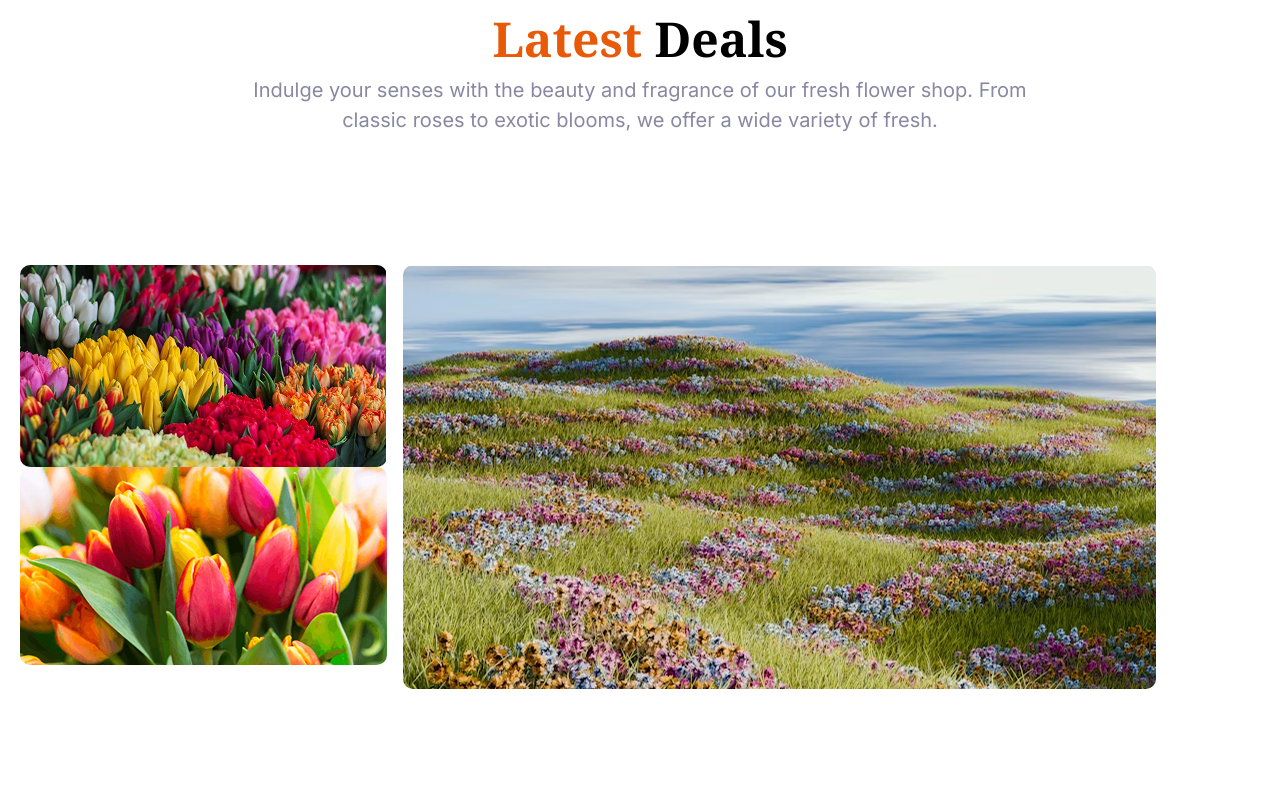
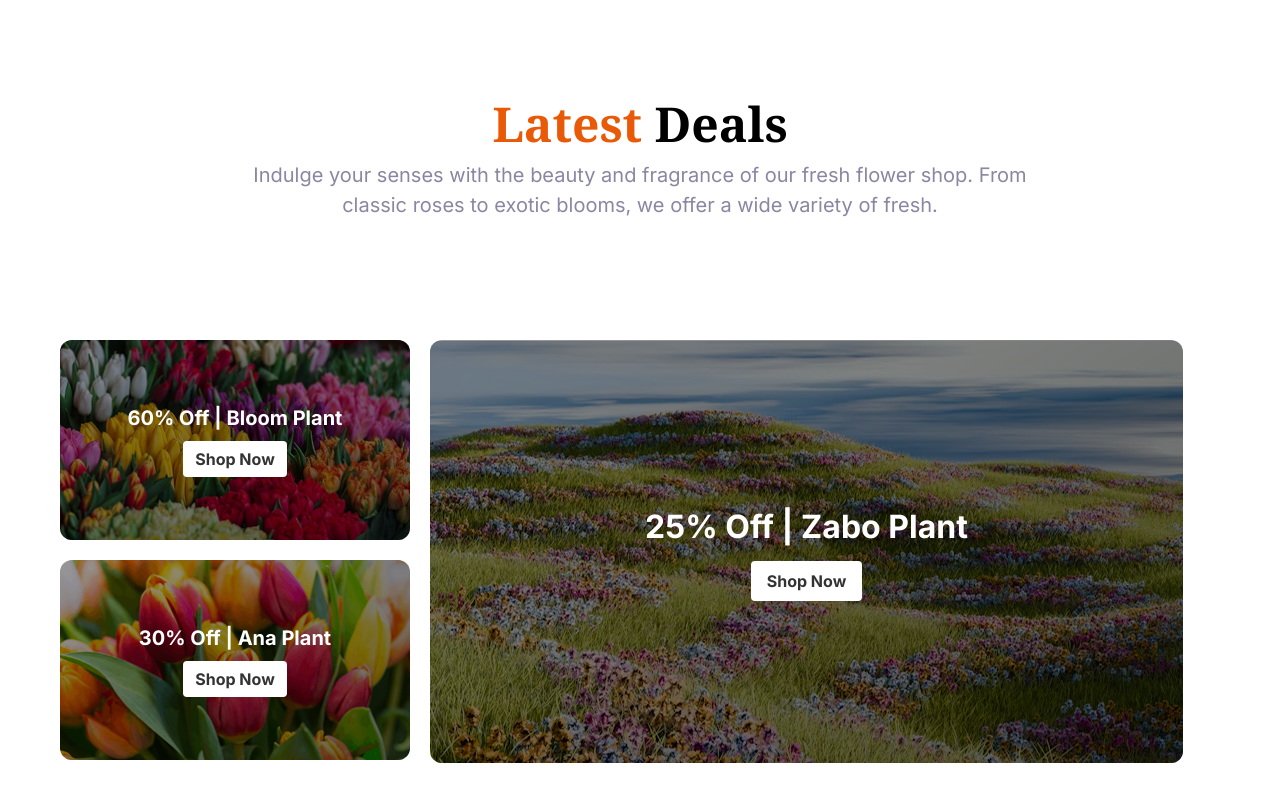
Before and after one commit to Maisha-sultana/second-portfolio, a plain HTML site: page index.html in a window 1280 px wide. Shown: the part 2788-3590 px from the top of the page. Before the commit the page ends 3477 px from the top, so only its background shows below. Drawn offline with nearby package versions, Linux system fonts and the light colour scheme.

Commit message:
added new sections and css

```diff
--- a/index.html
+++ b/index.html
@@ -39,7 +39,7 @@
             <div class="plants">
             <div class="plant-content">
                 <h1 class="plant-title noto-serif-normal "><span class="orange">Our</span> Plants</h1>
-                <p class="plant-discription inter-normal text-light-gray">Indulge your senses with the beauty and fragrance of our fresh flower shop. From classic roses to exotic blooms, we offer a wide variety of fresh.</p>
+                <p class="plant-discription inter-normal text-light-gray">Indulge your senses with the beauty and fragrance of our fresh flower shop. From <br> classic roses to exotic blooms, we offer a wide variety of fresh.</p>
             </div>
            <div class="plant-container">
 
@@ -113,13 +113,33 @@
                 <h1 class="plant-title noto-serif-normal "><span class="orange">Latest</span> Deals</h1>
                 <p class="plant-discription inter-normal text-light-gray">Indulge your senses with the beauty and fragrance of our fresh flower shop. From <br>classic roses to exotic blooms, we offer a wide variety of fresh.</p>
             </div>
-            <div class="row display-flex gap-4">
-                 <div class="ver-row">
+             <div class="container">
+
+  <div class="left-column">
+    <div class="card">
       <img src="assets/deal-bloom.png" alt="">
+      <div class="overlay">
+        <h2>60% Off | Bloom Plant</h2>
+        <a href="#">Shop Now</a>
+      </div>
+    </div>
+
+    <div class="card">
       <img src="assets/deal-ana.png" alt="">
+      <div class="overlay">
+        <h2>30% Off | Ana Plant</h2>
+        <a href="#">Shop Now</a>
       </div>
-                 <div>
+    </div>
+  </div>
+
+
+  <div class="right-card">
     <img src="assets/deal-zabo.png" alt="">
+    <div class="overlay">
+      <h2>25% Off | Zabo Plant</h2>
+      <a href="#">Shop Now</a>
+    </div>
   </div>
 </div>
          </section>
--- a/styles/flower.css
+++ b/styles/flower.css
@@ -118,18 +118,115 @@
 
 /* latest deals section */
 .latest-content{
-    margin: 130px auto;
+    margin: 110px auto;
 }
-.row{
-    /* width: 100%;
-    height: 100%; */
-    margin-bottom: 5px;
-    max-width: 1240px;
-    margin: 0 auto;
 
-}
-.row img{
-     border-radius: 10px;
-    /* height: calc((100% - 5px)/2); */
-    gap: 40px;
-}
+.container {
+      display: flex;
+      gap: 20px;
+      max-width: 1240px;
+      margin: 120px auto;
+      padding: 0 40px 0 40px;
+
+    }
+
+    .left-column {
+      display: flex;
+      flex-direction: column;
+      gap: 20px;
+    }
+
+    .card {
+      position: relative;
+      width: 350px;
+      height: 200px;
+      border-radius: 12px;
+      overflow: hidden;
+      color: white;
+      display: flex;
+      align-items: center;
+      justify-content: center;
+    }
+      .card::before,
+    .right-card::before {
+      content: "";
+      position: absolute;
+      width: 100%;
+      height: 100%;
+      background-image: linear-gradient(to bottom right, rgba(0,0,0,0.4), rgba(0,0,0,0.6));
+      z-index: 1;
+    }
+
+    .card img {
+      position: absolute;
+      width: 100%;
+      height: 100%;
+      object-fit: cover;
+      z-index: 0;
+    }
+
+    .card .overlay {
+      position: relative;
+      z-index: 2;
+      text-align: center;
+    }
+
+    .card .overlay h2 {
+      margin: 0;
+      font-size: 20px;
+      font-weight: bold;
+    }
+
+    .card .overlay a {
+      display: inline-block;
+      margin-top: 8px;
+      padding: 6px 12px;
+      background-color: #ffffff;
+      color: #333;
+      text-decoration: none;
+      font-weight: bold;
+      border-radius: 4px;
+    }
+
+    .right-card {
+      position: relative;
+      width: 753px;
+      height: 423px;
+      border-radius: 12px;
+      overflow: hidden;
+      color: white;
+      display: flex;
+      align-items: center;
+      justify-content: center;
+    }
+
+    .right-card img {
+      position: absolute;
+      width: 100%;
+      height: 100%;
+      object-fit: cover;
+      /* z-index: 1; */
+    }
+
+    .right-card .overlay {
+      position: relative;
+      z-index: 2;
+      text-align: center;
+    }
+
+    .right-card .overlay h2 {
+      margin: 0;
+      font-size: 32px;
+      font-weight: bold;
+    }
+
+    .right-card .overlay a {
+      display: inline-block;
+      margin-top: 10px;
+      padding: 8px 16px;
+      background-color: #ffffff;
+      color: #333;
+      text-decoration: none;
+      font-weight: bold;
+      border-radius: 4px;
+    }
```
Lines whose indentation alone changed are shown as unchanged.
